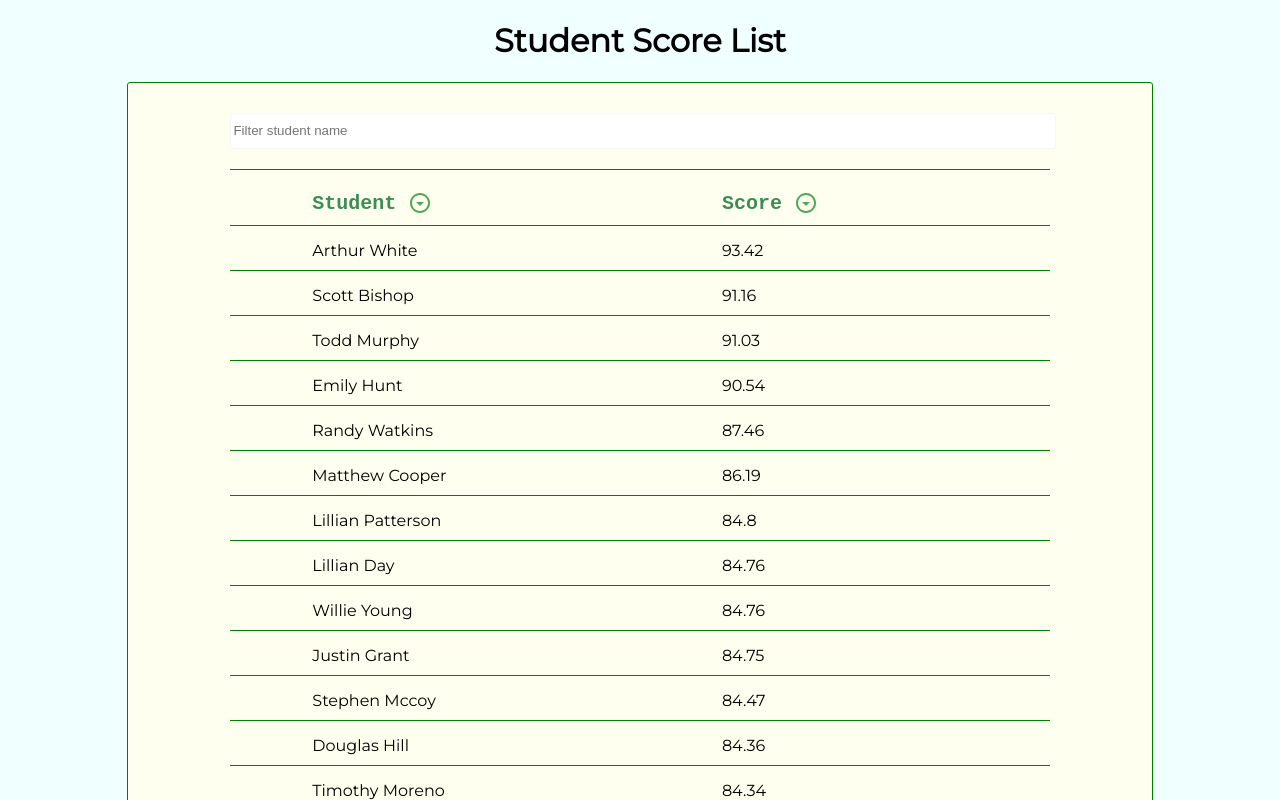
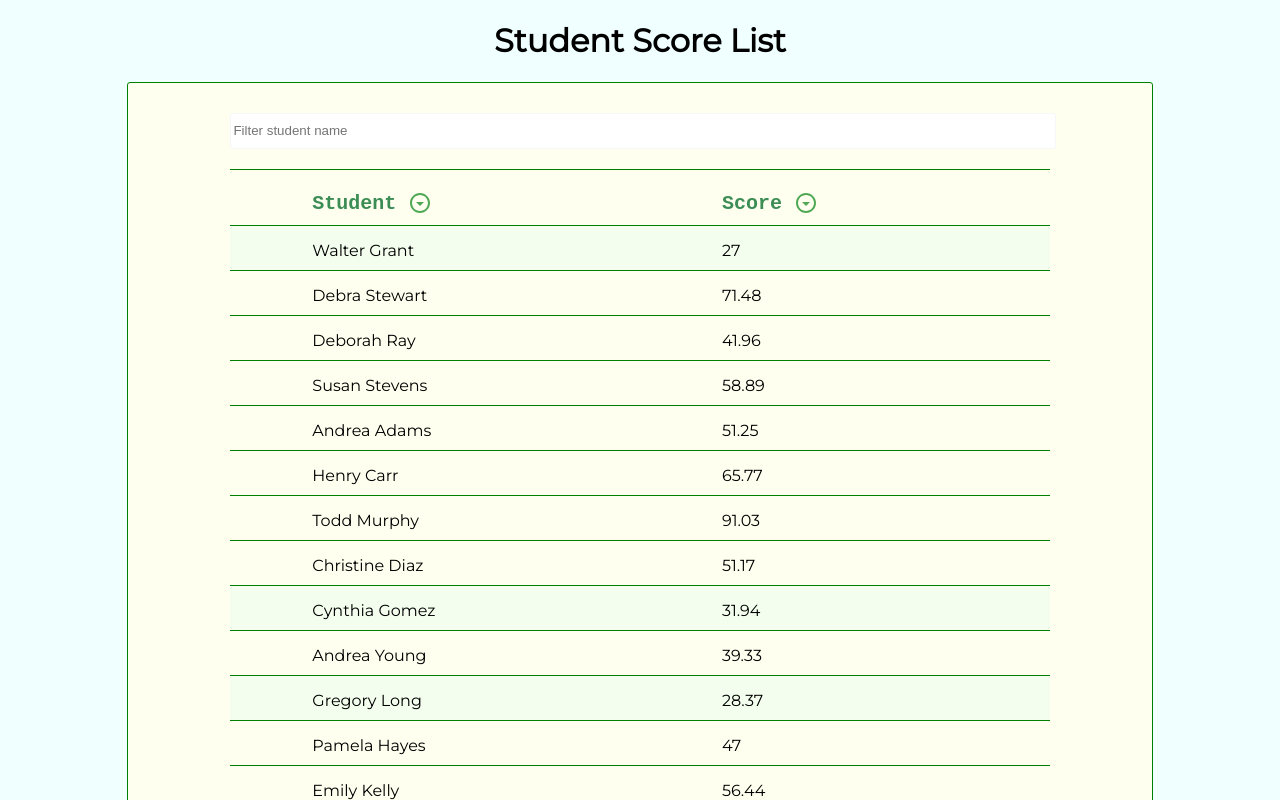
Before and after one commit to ZoeZhanZY/react-student-scores, a React (Create React App) app: page / in a window 1280 px wide. Shown: the top 800 px of the page. Built offline with nearby package versions, Linux system fonts and the light colour scheme; a web font is replaced by a local one.

Commit message:
update sort

```diff
--- a/src/components/Sort/Sort.jsx
+++ b/src/components/Sort/Sort.jsx
@@ -1,4 +1,4 @@
-import React, { useEffect, useState } from "react";
+import React, { useState } from "react";
 import ArrowDropDownCircleOutlinedIcon from "@mui/icons-material/ArrowDropDownCircleOutlined";
 import styles from "./Sort.module.css";
 
@@ -6,10 +6,6 @@ const Sort = ({ renderedList, sortingKey, text, setRenderedList }) => {
   const [isAsdSort, setIsAsdSort] = useState(false);
 
   const newList = [...renderedList];
-
-  const handleSort = () => {
-    setIsAsdSort((previousState) => !previousState);
-  };
 
   const compareText = (a, b) => {
     if (a[sortingKey] < b[sortingKey]) {
@@ -23,9 +19,10 @@ const Sort = ({ renderedList, sortingKey, text, setRenderedList }) => {
 
   const compareNumber = (a, b) => {
     return a[sortingKey] - b[sortingKey];
-  };
+	};
 
-  useEffect(() => {
+  const handleSort = () => {
+    setIsAsdSort((previousState) => !previousState);
     if (text === "Student") {
       const asdNameList = newList.sort(compareText);
 
@@ -40,7 +37,7 @@ const Sort = ({ renderedList, sortingKey, text, setRenderedList }) => {
         ? setRenderedList(asdScoreList)
         : setRenderedList(asdScoreList.reverse());
     }
-  }, [isAsdSort]);
+  };
 
   return (
     <div className={`${styles.title} `}>
```
